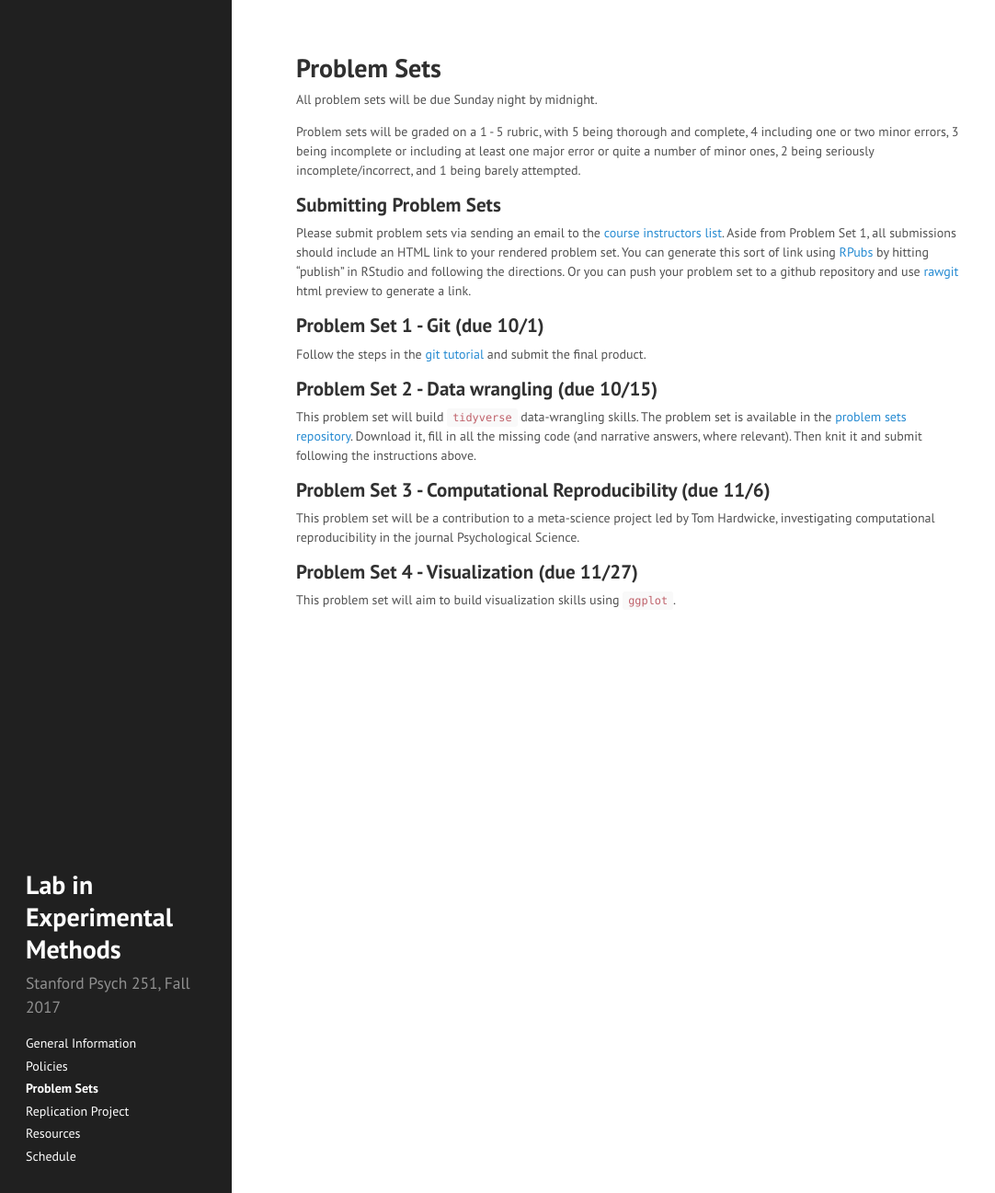
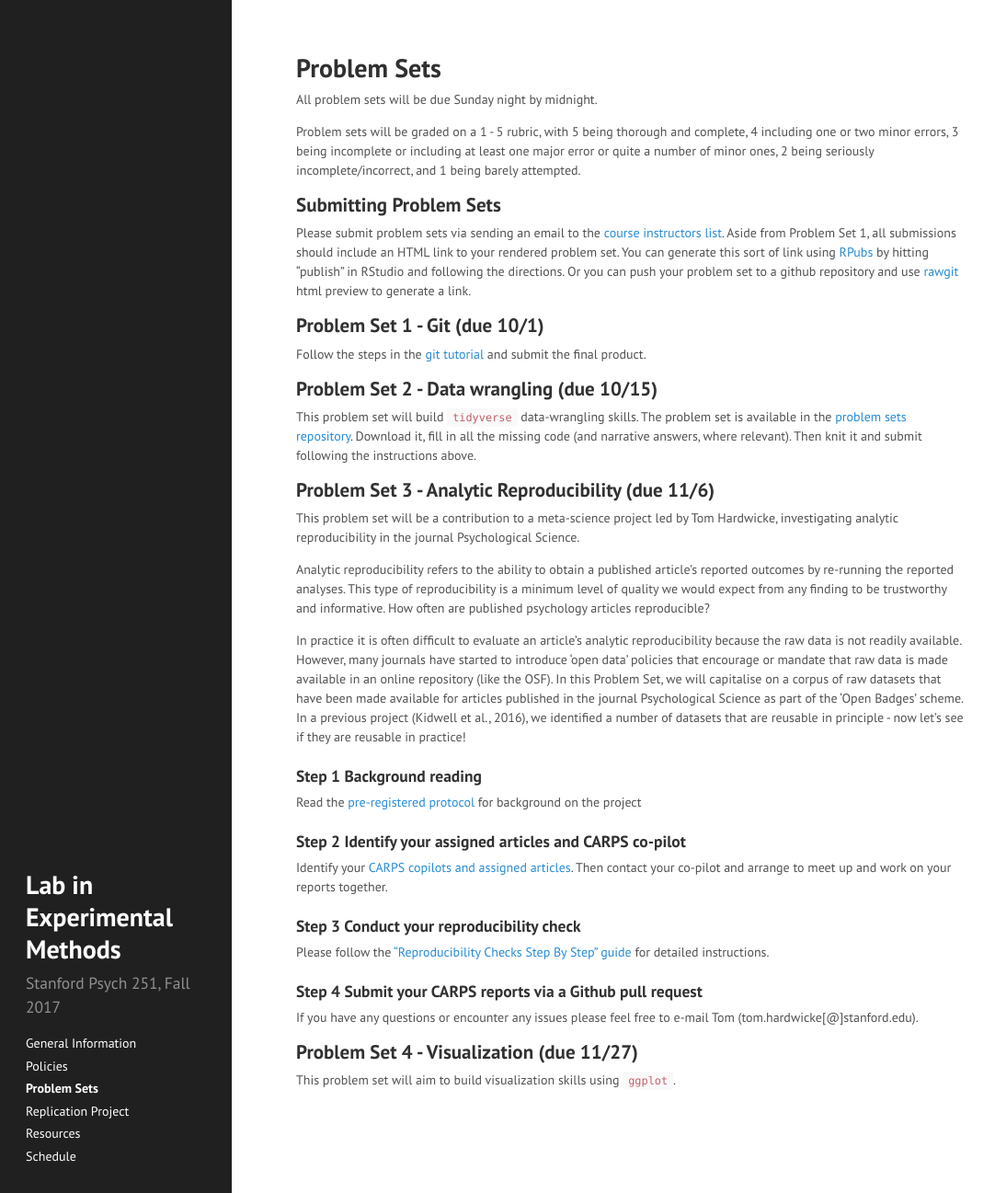
Before and after one commit to psych251/old_website, a Jekyll site: the page built from problem_sets.md, in a window 1280 px wide and 1297 px high. Shown: the whole window at 92% size, without its empty margins (0-1082 px from the left). Built offline with Jekyll 4.4.1, drawn with Linux system fonts in a browser that asks for light colours.

Commit message:
added problem set 3 details

```diff
--- a/problem_sets.md
+++ b/problem_sets.md
@@ -19,9 +19,27 @@ Follow the steps in the [git tutorial](https://docs.google.com/document/d/1HSXY9
 
 This problem set will build `tidyverse` data-wrangling skills. The problem set is available in the [problem sets repository](https://github.com/psych251/problem_sets). Download it, fill in all the missing code (and narrative answers, where relevant). Then knit it and submit following the instructions above.
 
-## Problem Set 3 - Computational Reproducibility (due 11/6)
+## Problem Set 3 - Analytic Reproducibility (due 11/6)
 
-This problem set will be a contribution to a meta-science project led by Tom Hardwicke, investigating computational reproducibility in the journal Psychological Science.
+This problem set will be a contribution to a meta-science project led by Tom Hardwicke, investigating analytic reproducibility in the journal Psychological Science.
+
+Analytic reproducibility refers to the ability to obtain a published article's reported outcomes by re-running the reported analyses. This type of reproducibility is a minimum level of quality we would expect from any finding to be trustworthy and informative. How often are published psychology articles reproducible?
+
+In practice it is often difficult to evaluate an article's analytic reproducibility because the raw data is not readily available. However, many journals have started to introduce 'open data' policies that encourage or mandate that raw data is made available in an online repository (like the OSF). In this Problem Set, we will capitalise on a corpus of raw datasets that have been made available for articles published in the journal Psychological Science as part of the 'Open Badges' scheme. In a previous project (Kidwell et al., 2016), we identified a number of datasets that are reusable in principle - now let's see if they are reusable in practice!
+
+### Step 1 Background reading
+Read the [pre-registered protocol](https://osf.io/tsymw/) for background on the project
+
+### Step 2 Identify your assigned articles and CARPS co-pilot
+
+Identify your [CARPS copilots and assigned articles](https://docs.google.com/spreadsheets/d/10cCnqzI7g7URJy3fErgUAK3orzaV1llHn_U507gr-B0/edit?usp=sharing). Then contact your co-pilot and arrange to meet up and work on your reports together.
+
+### Step 3 Conduct your reproducibility check
+Please follow the ["Reproducibility Checks Step By Step" guide](http://rpubs.com/tommetascience/CARPS) for detailed instructions.
+
+### Step 4 Submit your CARPS reports via a Github pull request
+
+If you have any questions or encounter any issues please feel free to e-mail Tom (tom.hardwicke[@]stanford.edu).
 
 ## Problem Set 4 - Visualization (due 11/27)
 
```
